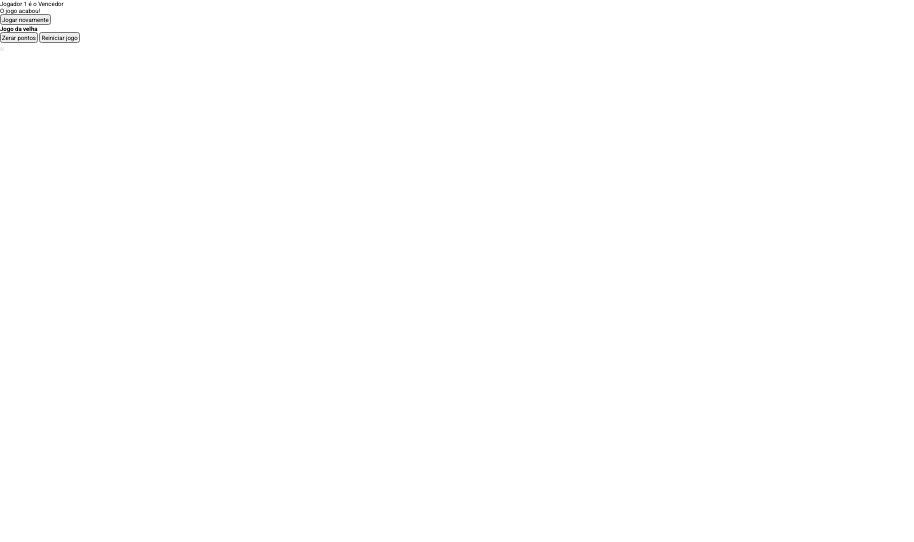
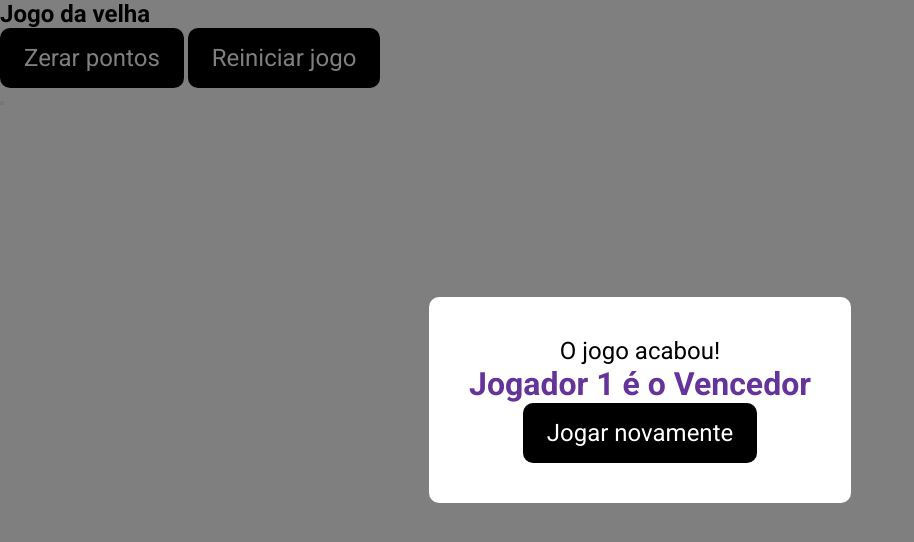
Before and after one commit to GabrielJesusS/hash-game, a plain HTML site: page index.html in a window 1280 px wide. Shown: the whole page, without its empty margins (0-914 px from the left). Drawn offline with Linux system fonts and the light colour scheme.

Commit message:
build: modal structure

```diff
--- a/index.html
+++ b/index.html
@@ -10,13 +10,13 @@
 <body>
     <div class="modal-container">
         <div class="modal">
-            <p>Jogador 1 é o Vencedor</p>
             <p>O jogo acabou!</p>
+            <p class="winner">Jogador 1 é o Vencedor</p>
             <button class="button">Jogar novamente</button>
         </div>
     </div>
     <section class="container">
-        <header>
+        <header class="page-header">
             <h1 class="page-title">Jogo da velha</h1>
             <div class="menu-handler">
                 <button class="button" >Zerar pontos</button>
--- a/style.css
+++ b/style.css
@@ -6,5 +6,76 @@
     padding: 0;
     box-sizing: border-box;
     font-family: 'Roboto', sans-serif;
+
+}
+
+html{
     font-size: 62.5%;
 }
+
+body{
+    font-size: 1.6rem;
+}
+
+.modal-container{
+    position: absolute;
+    background: rgba(0, 0, 0, 0.5);
+    width: 100%;
+    height: 100%;
+    display: flex;
+    justify-content: center;
+    align-items: center;
+    z-index: 20;
+}
+
+.modal{
+    background-color: white;
+    padding: 4rem;
+    font-size: 2.4rem;
+    border-radius: 1rem;
+    text-align: center;
+}
+
+.winner{
+    font-weight: 700;
+    font-size: 3.2rem;
+    color: rebeccapurple;
+}
+
+.container{
+    position: relative;
+    z-index: 10;
+}
+
+.page-header{
+
+}
+
+.page-title{
+
+}
+
+.menu-handler{
+
+}
+
+.button{
+    background: black;
+    color: white;
+    outline: transparent;
+    padding: 1.6rem 2.4rem;
+    font-size: 2.4rem;
+    border: none;
+    border-radius: 1rem;
+    cursor: pointer;
+    transition: all 150ms ease-in-out;
+}
+
+.button:hover{
+    background: red;
+
+}
+
+.game{
+
+}
```
